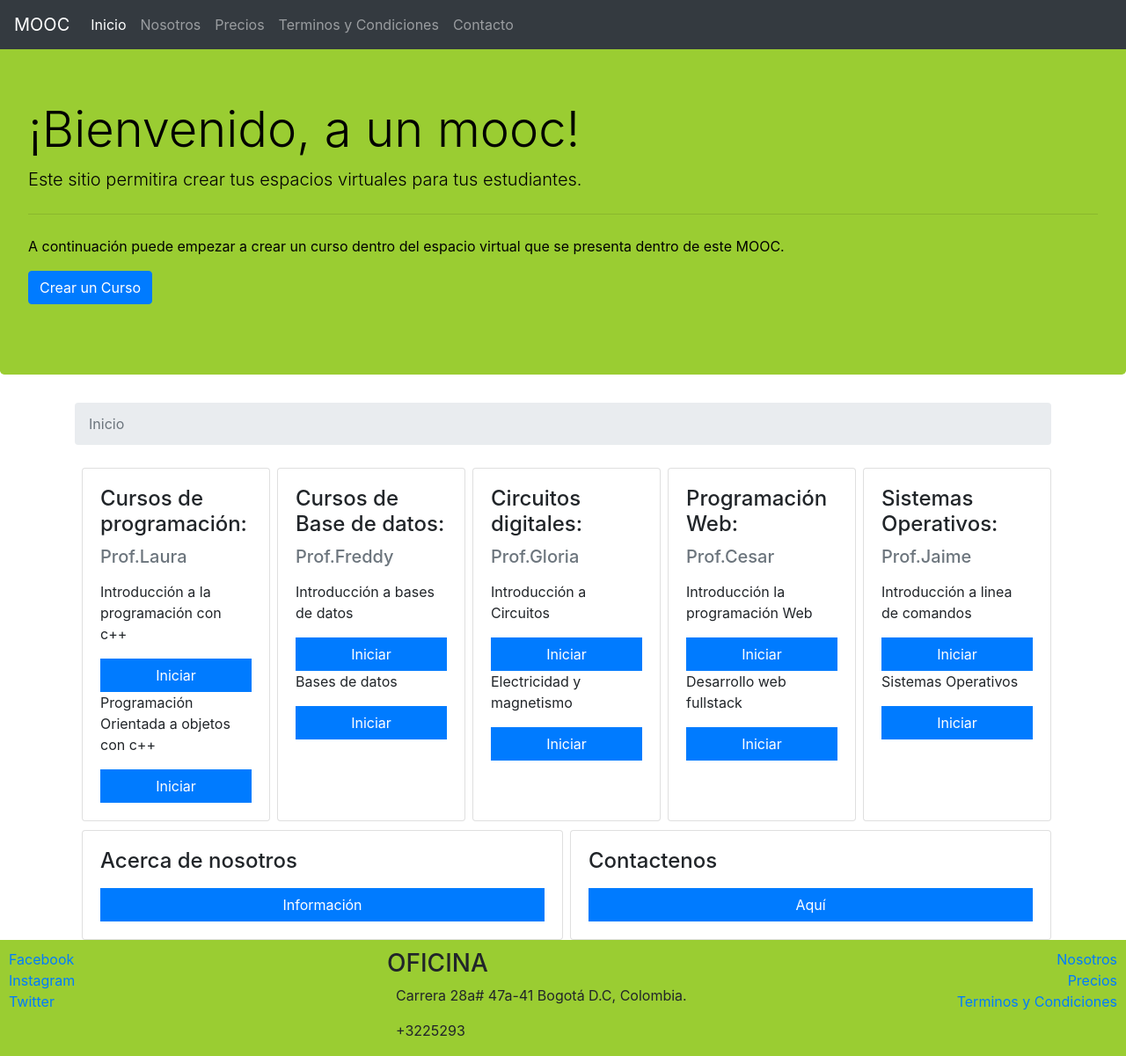
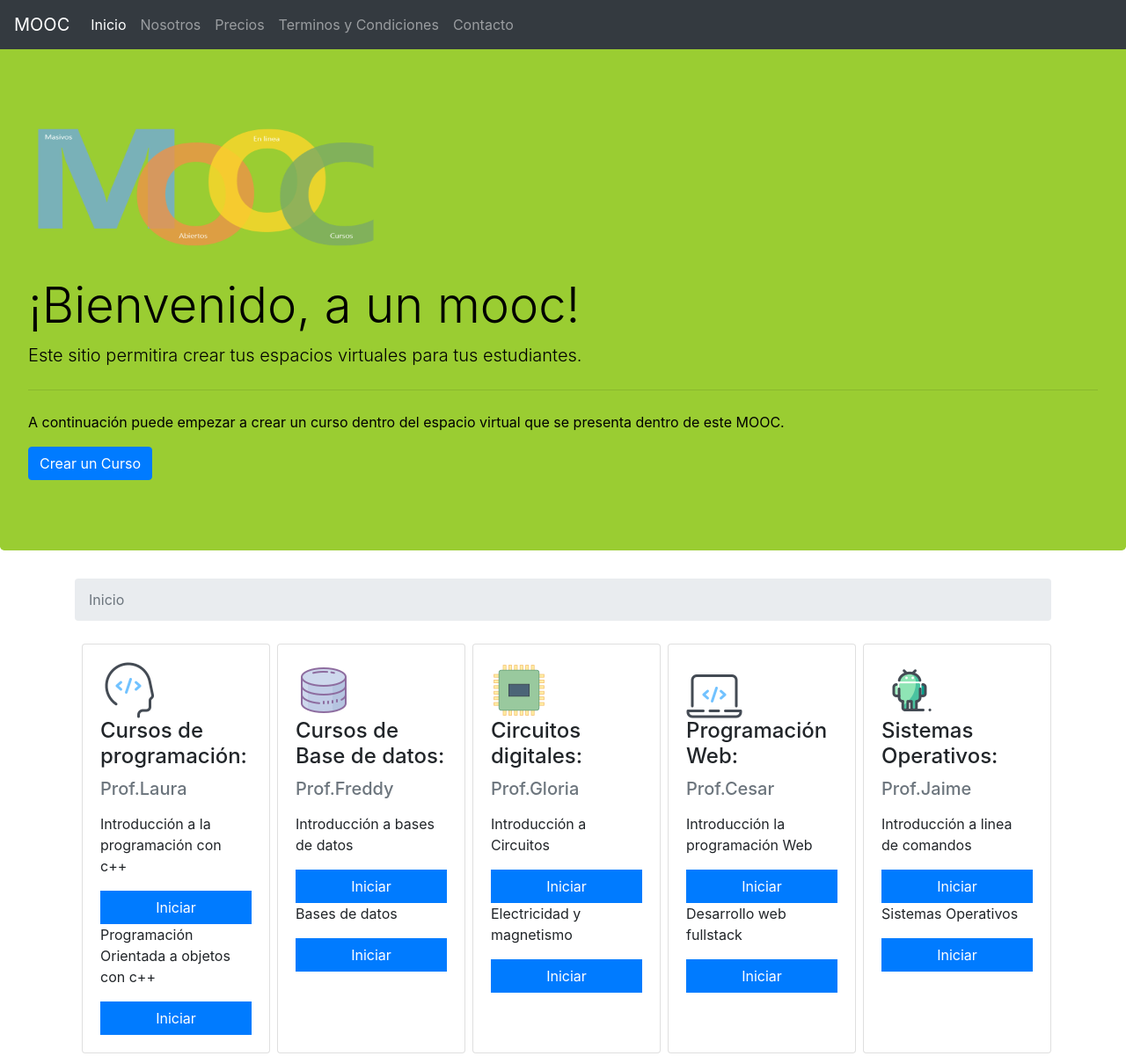
Before and after one commit to gapa8a/ProyectoWeb-MOOC, a website: page index.html in a window 1280 px wide. Shown: the top 1201 px of the page at 88% size. Drawn offline with nearby package versions, Linux system fonts and the light colour scheme; a web font is replaced by a local one.

Commit message:
Se agregarón imagenes a la página principal

```diff
--- a/css/main.css
+++ b/css/main.css
@@ -30,3 +30,11 @@ margin-top: 10px;
 .footer-addres-icon{
     padding-right: 10px; ;
 }
+.card-img-banner{
+    width: 400px ;
+    height: 200px;
+}
+.card-img-top{
+    width: 64px ;
+    height: 64px;
+}
--- a/index.html
+++ b/index.html
@@ -30,6 +30,7 @@
 
     </nav>
     <div class="jumbotron "> <!-- jumbotron jumbotron-fluid -->
+      <img class="card-img-banner" src="images/banner.png" alt="Banner imagen" >
       <h1 class="display-4">¡Bienvenido, a un mooc!</h1>
       <p class="lead">Este sitio permitira crear tus espacios virtuales para tus estudiantes.</p>
      <!-- This is a simple hero unit, a simple jumbotron-style component for calling extra attention to featured content or information. -->
@@ -51,6 +52,8 @@
       <div class= "card card-curso d-flex flex-column justify-content-between ml-2">
         <!--<div class="card-header"><h4 class="card-title"><p>Cursos de programación:</p></h4></div>-->
         <div class="card-body">
+          <img class="card-img-top" src="images/cod.png" alt="Banner imagen" >
+
           <h4 class="card-title"><p>Cursos de programación:</p></h4>
           <h5 class="card-subtitle text-muted"><p> Prof.Laura</p></h5>
           <p>Introducción a la programación con c++</p>
@@ -62,6 +65,8 @@
 
        <div class= "card card-curso d-flex flex-column justify-content-between ml-2">
         <div class="card-body">
+          <img class="card-img-top" src="images/db.png" alt="Banner imagen" >
+
           <h4 class="card-title"><p>Cursos de Base de datos:</p></h4>
           <h5 class="card-subtitle text-muted"><p> Prof.Freddy</p></h5>
           <p>Introducción a bases de datos</p>
@@ -73,6 +78,8 @@
 
           <div class= "card card-curso d-flex flex-column justify-content-between ml-2">
             <div class="card-body">
+              <img class="card-img-top" src="images/elc.png" alt="Banner imagen" >
+
               <h4 class="card-title"><p>Circuitos digitales:</p></h4>
               <h5 class="card-subtitle text-muted"><p> Prof.Gloria</p></h5>
               <p>Introducción a Circuitos</p>
@@ -85,6 +92,8 @@
 
           <div class= "card card-curso d-flex flex-column justify-content-between ml-2">
             <div class="card-body">
+              <img class="card-img-top" src="images/codweb.png" alt="Banner imagen" >
+
               <h4 class="card-title"><p>Programación Web:</p></h4>
               <h5 class="card-subtitle text-muted"><p> Prof.Cesar</p></h5>
               <p>Introducción la programación Web</p>
@@ -96,6 +105,8 @@
 
           <div class= "card card-curso d-flex flex-column justify-content-between ml-2">
             <div class="card-body">
+              <img class="card-img-top" src="images/os.png" alt="Banner imagen" >
+
               <h4 class="card-title"><p>Sistemas Operativos:</p></h4>
               <h5 class="card-subtitle text-muted"><p> Prof.Jaime</p></h5>
               <p>Introducción a linea de comandos</p>
@@ -111,6 +122,7 @@
 
       <div class= "card card-curso d-flex flex-column justify-content-between ml-2">
         <div class="card-body">
+          <img class="card-img-top" src="images/about.png" alt="Banner imagen" >
           <h4 class="card-title"><p>Acerca de nosotros</p></h4>
           <div> <a class="btn  btn-primary btn-iniciar" href="#" role="button">Información</a></div>
 
@@ -118,6 +130,8 @@
       </div>
       <div class= "card card-curso d-flex flex-column justify-content-between ml-2">
         <div class="card-body">
+          <img class="card-img-top" src="images/contacto.png" alt="Banner imagen" >
+
           <h4 class="card-title"><p>Contactenos</p></h4>
           <div> <a class="btn  btn-primary btn-iniciar" href="#" role="button">Aquí</a></div>
         </div>
```
Also changed, not shown: images/about.png (added), images/banner.png (added), images/cod.png (added), images/codweb.png (added), images/contacto.png (added), images/db.png (added), images/elc.png (added), images/os.png (added).
